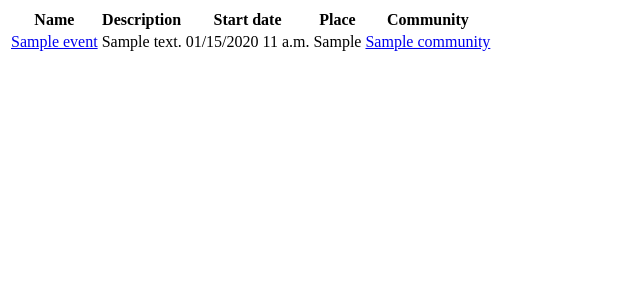
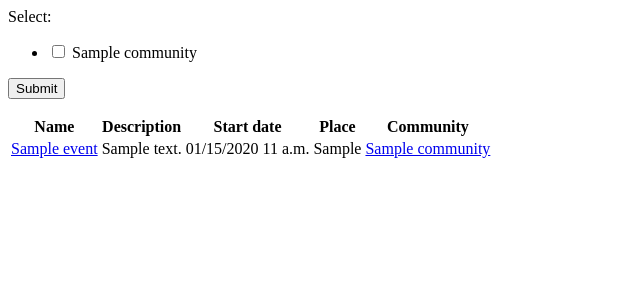
Before and after one commit to rrasmo/cachirulocalendar, a Django app: page / in a window 1280 px wide. Shown: the top 300 px of the page, without its empty margins (0-640 px from the left). Run offline with Django 3.2, Linux system fonts and the light colour scheme; tables that the repository leaves empty hold one stand-in row (values such as "Sample post").

Commit message:
Form to filter events by community

```diff
--- a/cachirulocalendar/cachirulocalendar/templates/events/index.html
+++ b/cachirulocalendar/cachirulocalendar/templates/events/index.html
@@ -1,3 +1,10 @@
+
+<form action="" method="post">
+  {% csrf_token %}
+  {{ form.as_p }}
+  <input type="submit" value="Submit" />
+</form>
+
 {% if events %}
   <table>
     <tr>
--- a/cachirulocalendar/events/views.py
+++ b/cachirulocalendar/events/views.py
@@ -1,7 +1,29 @@
 from django.shortcuts import render_to_response
-from events.models import Event
+from django import forms
+from django.template import RequestContext
+from events.models import Event, Community
 
 
 def home(request):
-    events = Event.objects.all().order_by('start_date')
-    return render_to_response('events/index.html', {'events': events})
+
+    class CommunitiesForm(forms.Form):
+        select = forms.MultipleChoiceField(required=False, widget=forms.CheckboxSelectMultiple)
+
+    communities = Community.objects.all().order_by('name')
+    choices = map(lambda c: (c.id, c.name), communities)
+    ids = map(lambda c: c.id, communities)
+
+    if request.method == 'POST':
+        form = CommunitiesForm(request.POST)
+        form.fields['select'].choices = choices
+        if form.is_valid():
+            selected = form.cleaned_data['select']
+    else:
+        form = CommunitiesForm()
+        form.fields['select'].choices = choices
+        form.fields['select'].initial = ids
+        selected = ids
+
+    events = Event.objects.filter(community_id__in=selected).order_by('start_date')
+
+    return render_to_response('events/index.html', {'events': events, 'form': form}, context_instance = RequestContext(request))
```
